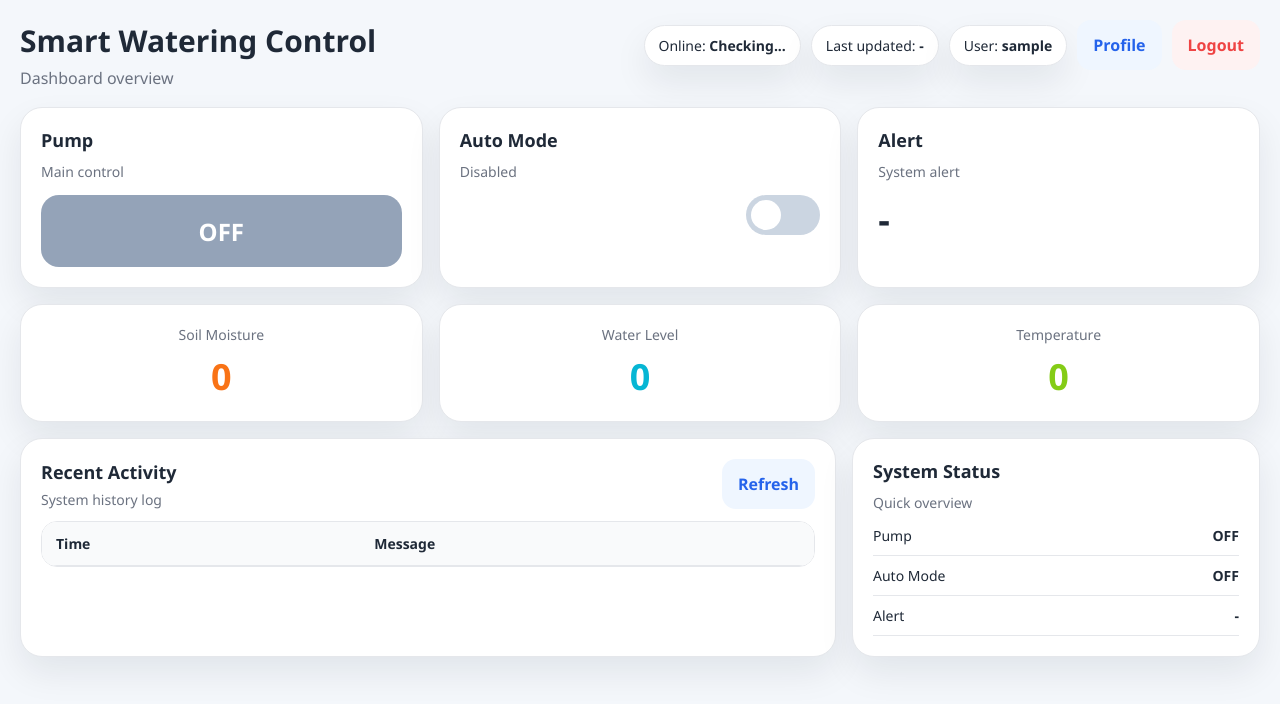
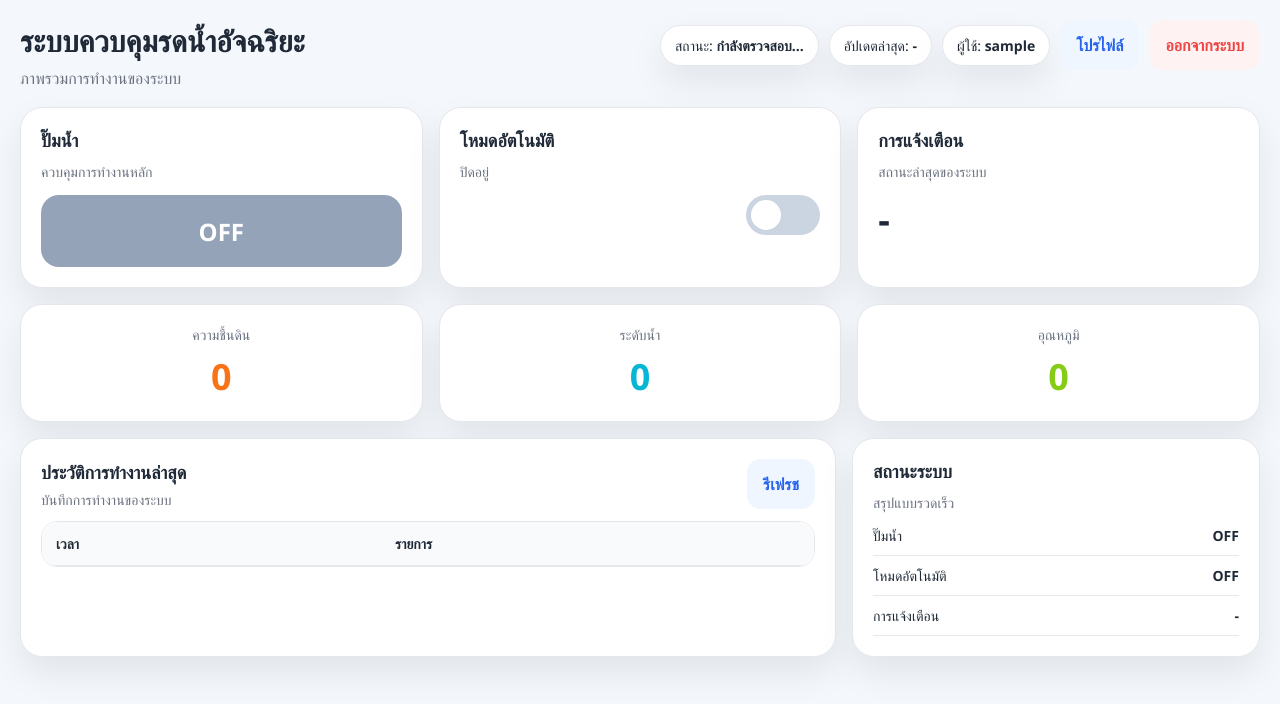
Before and after one commit to thiraphuteiei-collab/blynk-web-dashboard, a website: page public/dashboard.html in a window 1280 px wide. Drawn offline with Linux system fonts and the light colour scheme; no server answers; sample sign-in values are in the browser's storage.

Commit message:
Update dashboard.html

```diff
--- a/public/dashboard.html
+++ b/public/dashboard.html
@@ -3,36 +3,36 @@
 <head>
   <meta charset="UTF-8" />
   <meta name="viewport" content="width=device-width, initial-scale=1.0" />
-  <title>Dashboard</title>
+  <title>แดชบอร์ด</title>
   <link rel="stylesheet" href="/css/app.css" />
 </head>
 <body>
   <div class="wrap">
     <div class="topbar">
       <div class="top-title">
-        <h1 id="deviceName">Smart Watering Control</h1>
-        <p>Dashboard overview</p>
+        <h1 id="deviceName">ระบบควบคุมรดน้ำอัจฉริยะ</h1>
+        <p>ภาพรวมการทำงานของระบบ</p>
       </div>
 
       <div class="top-actions">
-        <div class="pill">Online: <strong id="onlineText">Checking...</strong></div>
-        <div class="pill">Last updated: <strong id="lastUpdated">-</strong></div>
-        <div class="pill">User: <strong id="currentUser">-</strong></div>
-        <a class="btn btn-light" href="/profile.html">Profile</a>
-        <button class="btn btn-danger" type="button" onclick="logout()">Logout</button>
+        <div class="pill">สถานะ: <strong id="onlineText">กำลังตรวจสอบ...</strong></div>
+        <div class="pill">อัปเดตล่าสุด: <strong id="lastUpdated">-</strong></div>
+        <div class="pill">ผู้ใช้: <strong id="currentUser">-</strong></div>
+        <a class="btn btn-light" href="/profile.html">โปรไฟล์</a>
+        <button class="btn btn-danger" type="button" onclick="logout()">ออกจากระบบ</button>
       </div>
     </div>
 
     <section class="grid-3">
       <div class="card">
-        <h3>Pump</h3>
-        <div class="card-sub">Main control</div>
+        <h3>ปั๊มน้ำ</h3>
+        <div class="card-sub">ควบคุมการทำงานหลัก</div>
         <button id="pumpButton" class="pump-btn" type="button">OFF</button>
       </div>
 
       <div class="card">
-        <h3>Auto Mode</h3>
-        <div class="card-sub" id="autoModeLabel">Disabled</div>
+        <h3>โหมดอัตโนมัติ</h3>
+        <div class="card-sub" id="autoModeLabel">ปิดอยู่</div>
         <div class="row-between">
           <span></span>
           <label class="switch">
@@ -43,25 +43,25 @@
       </div>
 
       <div class="card">
-        <h3>Alert</h3>
-        <div class="card-sub">System alert</div>
+        <h3>การแจ้งเตือน</h3>
+        <div class="card-sub">สถานะล่าสุดของระบบ</div>
         <div id="alertText" class="metric-value">-</div>
       </div>
     </section>
 
     <section class="grid-3">
       <div class="card metric-card">
-        <div class="metric-label">Soil Moisture</div>
+        <div class="metric-label">ความชื้นดิน</div>
         <div id="soilValue" class="metric-value soil">0</div>
       </div>
 
       <div class="card metric-card">
-        <div class="metric-label">Water Level</div>
+        <div class="metric-label">ระดับน้ำ</div>
         <div id="waterValue" class="metric-value water">0</div>
       </div>
 
       <div class="card metric-card">
-        <div class="metric-label">Temperature</div>
+        <div class="metric-label">อุณหภูมิ</div>
         <div id="tempValue" class="metric-value temp">0</div>
       </div>
     </section>
@@ -70,18 +70,18 @@
       <div class="card">
         <div class="row-between" style="margin-bottom:12px;">
           <div>
-            <h3 style="margin-bottom:6px;">Recent Activity</h3>
-            <div class="card-sub" style="margin:0;">System history log</div>
+            <h3 style="margin-bottom:6px;">ประวัติการทำงานล่าสุด</h3>
+            <div class="card-sub" style="margin:0;">บันทึกการทำงานของระบบ</div>
           </div>
-          <button id="refreshHistoryButton" class="btn btn-light" type="button">Refresh</button>
+          <button id="refreshHistoryButton" class="btn btn-light" type="button">รีเฟรช</button>
         </div>
 
         <div class="table-wrap">
           <table>
             <thead>
               <tr>
-                <th>Time</th>
-                <th>Message</th>
+                <th>เวลา</th>
+                <th>รายการ</th>
               </tr>
             </thead>
             <tbody id="historyBody"></tbody>
@@ -90,12 +90,12 @@
       </div>
 
       <div class="card">
-        <h3>System Status</h3>
-        <div class="card-sub">Quick overview</div>
+        <h3>สถานะระบบ</h3>
+        <div class="card-sub">สรุปแบบรวดเร็ว</div>
         <div class="user-box">
-          <div class="user-row"><span>Pump</span><strong id="pumpStatus">OFF</strong></div>
-          <div class="user-row"><span>Auto Mode</span><strong id="autoStatus">OFF</strong></div>
-          <div class="user-row"><span>Alert</span><strong id="alertStatus">-</strong></div>
+          <div class="user-row"><span>ปั๊มน้ำ</span><strong id="pumpStatus">OFF</strong></div>
+          <div class="user-row"><span>โหมดอัตโนมัติ</span><strong id="autoStatus">OFF</strong></div>
+          <div class="user-row"><span>การแจ้งเตือน</span><strong id="alertStatus">-</strong></div>
         </div>
       </div>
     </section>
@@ -139,7 +139,7 @@
       el.pumpButton.textContent = state.values.pump ? "ON" : "OFF";
       el.pumpButton.classList.toggle("on", state.values.pump);
       el.autoModeSwitch.checked = !!state.values.autoMode;
-      el.autoModeLabel.textContent = state.values.autoMode ? "Enabled" : "Disabled";
+      el.autoModeLabel.textContent = state.values.autoMode ? "เปิดอยู่" : "ปิดอยู่";
       el.alertText.textContent = state.values.alert || "-";
       el.soilValue.textContent = Number(state.values.soil || 0).toLocaleString();
       el.waterValue.textContent = Number(state.values.water || 0).toLocaleString();
@@ -152,7 +152,7 @@
     function renderHistory(items) {
       el.historyBody.innerHTML = "";
       if (!items.length) {
-        el.historyBody.innerHTML = `<tr><td colspan="2">No recent activity</td></tr>`;
+        el.historyBody.innerHTML = `<tr><td colspan="2">ยังไม่มีประวัติการทำงาน</td></tr>`;
         return;
       }
 
@@ -169,7 +169,7 @@
     async function loadStatus() {
       const data = await fetchJson("/api/status");
       state.values = data.values;
-      el.onlineText.textContent = "Online";
+      el.onlineText.textContent = "ออนไลน์";
       el.lastUpdated.textContent = formatDateTime(data.updatedAt);
       renderStatus();
     }
@@ -211,7 +211,7 @@
         try {
           await loadStatus();
         } catch {
-          el.onlineText.textContent = "Offline";
+          el.onlineText.textContent = "ออฟไลน์";
         }
       }, state.refreshMs);
     })();
```
